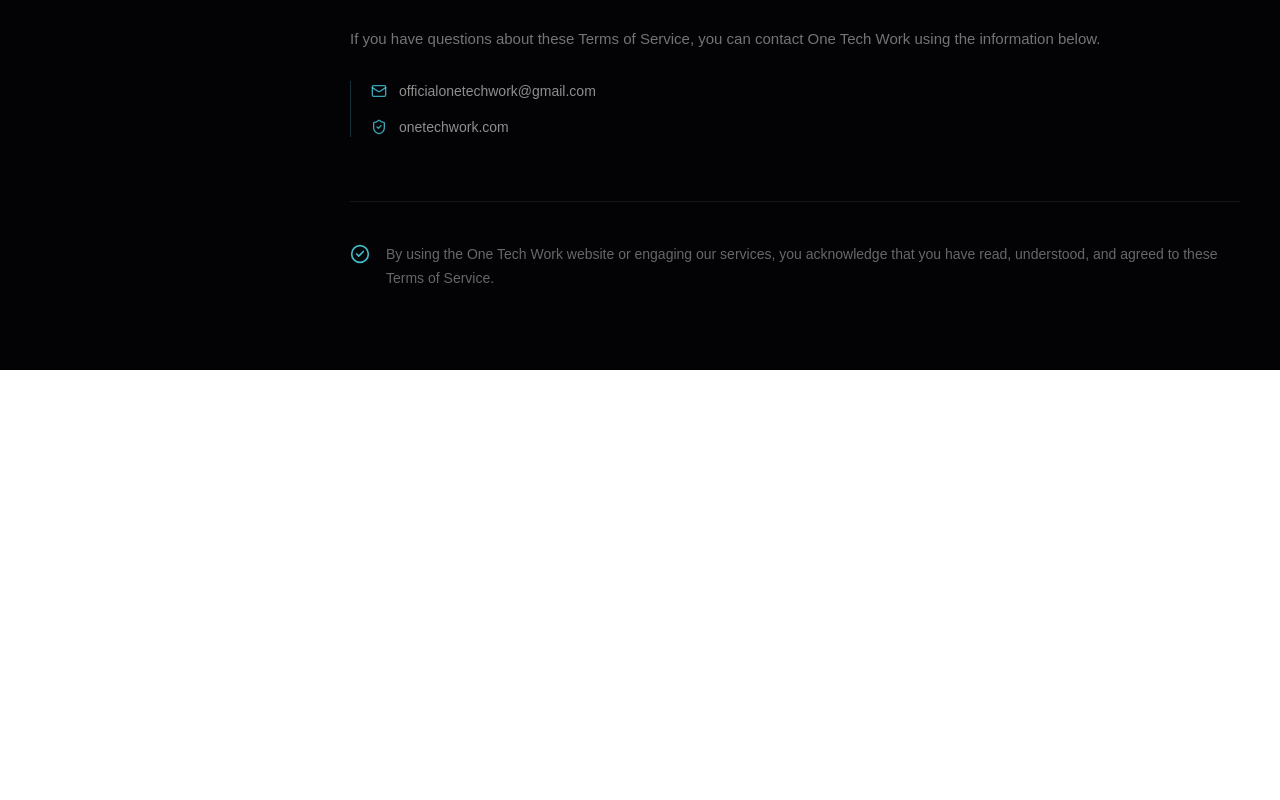
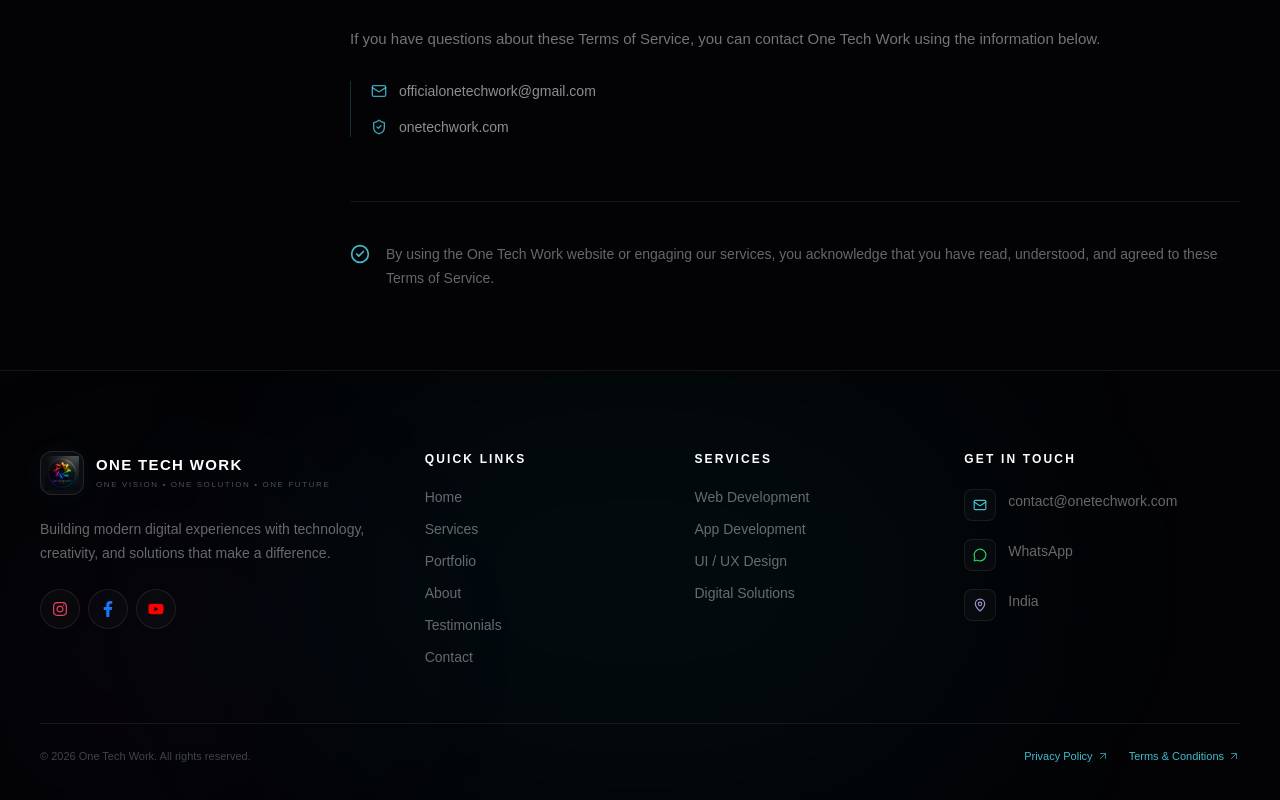
Before and after one commit to OneTechWork/one-tech-work, a Next.js app: page /terms in a window 1280 px wide. Shown: the part 7584-8384 px from the top of the page. Before the commit the page ends 7954 px from the top, so only its background shows below. Built offline with nearby package versions, Linux system fonts and the light colour scheme.

Commit message:
Update page.tsx

```diff
--- a/app/terms/page.tsx
+++ b/app/terms/page.tsx
@@ -1,5 +1,11 @@
 import TermsOfService from "@/app/components/TermsofService";
+import Footer from "@/app/components/components/Footer";
 
 export default function TermsPage() {
-  return <TermsOfService />;
+  return (
+    <>
+      <TermsOfService />
+      <Footer />
+    </>
+  );
 }
```
